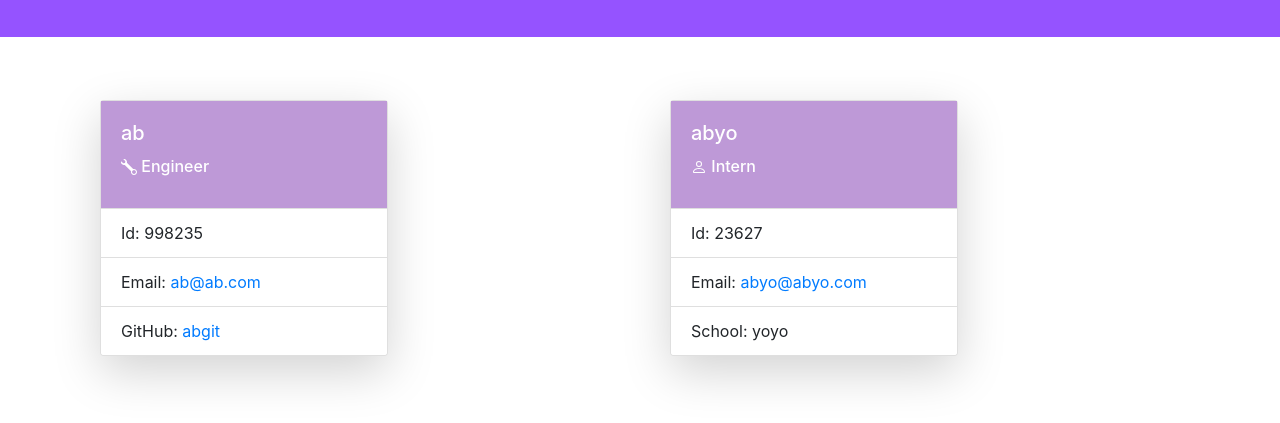
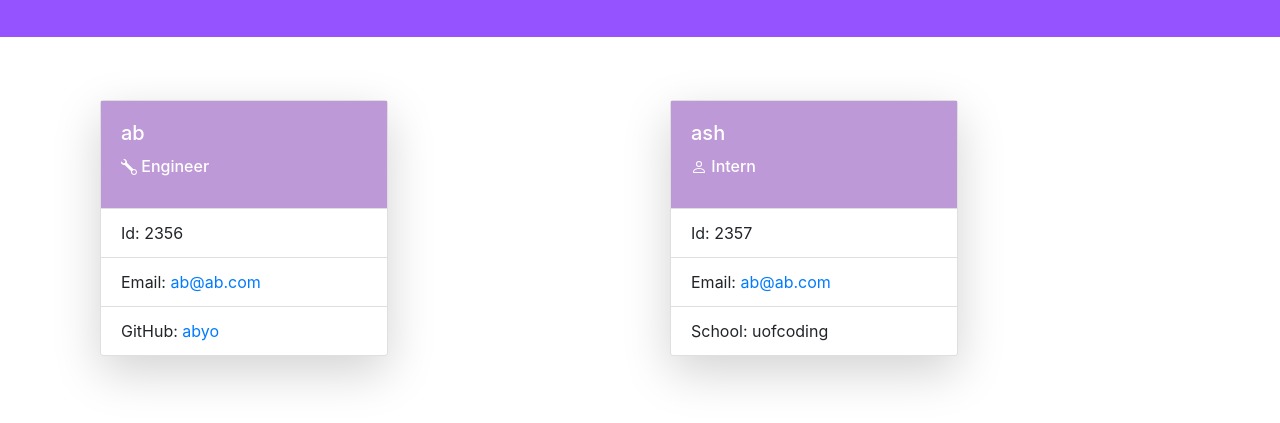
Before and after one commit to ashleybostrom/teamworkops, a website: page dist/index.html in a window 1280 px wide. Shown: the part 53-476 px from the top of the page. Drawn offline with nearby package versions, Linux system fonts and the light colour scheme.

Commit message:
added showing email and github function from html file

```diff
--- a/dist/index.html
+++ b/dist/index.html
@@ -30,23 +30,23 @@
               </svg>  Engineer</h6>
         </div>
         <ul class="list-group list-group-flush">
-            <li class="list-group-item">Id: 998235</li>
+            <li class="list-group-item">Id: 2356</li>
             <li class="list-group-item">Email: <a href="mailto:">ab@ab.com</a></li>
-            <li class="list-group-item">GitHub: <a target="_blank" href="https://github.com/abgit">abgit</a></li>
+            <li class="list-group-item">GitHub: <a target="_blank" href="https://github.com/abyo">abyo</a></li>
         </ul>
     </div>
 </div><div class="col">
     <div class="card shadow-lg" style="width: 18rem;">
         <div class="card-body identity">
-            <h5 class="card-title">abyo</h5>
+            <h5 class="card-title">ash</h5>
             <h6 class="card-title"><svg xmlns="http://www.w3.org/2000/svg" width="16" height="16" fill="currentColor" class="bi bi-person" viewBox="0 0 16 16">
             <path d="M8 8a3 3 0 1 0 0-6 3 3 0 0 0 0 6zm2-3a2 2 0 1 1-4 0 2 2 0 0 1 4 0zm4 8c0 1-1 1-1 1H3s-1 0-1-1 1-4 6-4 6 3 6 4zm-1-.004c-.001-.246-.154-.986-.832-1.664C11.516 10.68 10.289 10 8 10c-2.29 0-3.516.68-4.168 1.332-.678.678-.83 1.418-.832 1.664h10z"/>
           </svg>  Intern</h6>
         </div>
         <ul class="list-group list-group-flush">
-            <li class="list-group-item">Id: 23627</li>
-            <li class="list-group-item">Email: <a href="mailto:">abyo@abyo.com</a></li>
-            <li class="list-group-item">School: yoyo</li>
+            <li class="list-group-item">Id: 2357</li>
+            <li class="list-group-item">Email: <a href="mailto:">ab@ab.com</a></li>
+            <li class="list-group-item">School: uofcoding</li>
         </ul>
     </div>
     </div>
```
Also changed, not shown: README.md.
